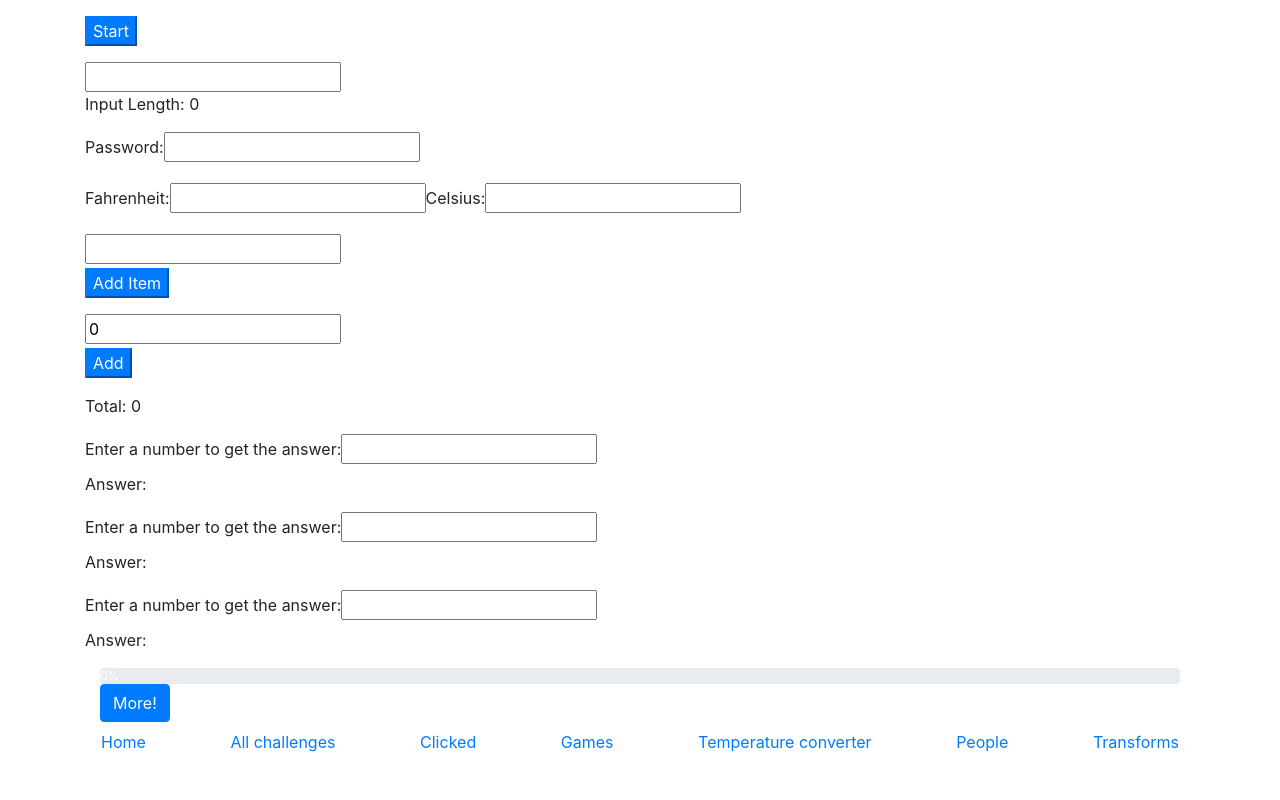
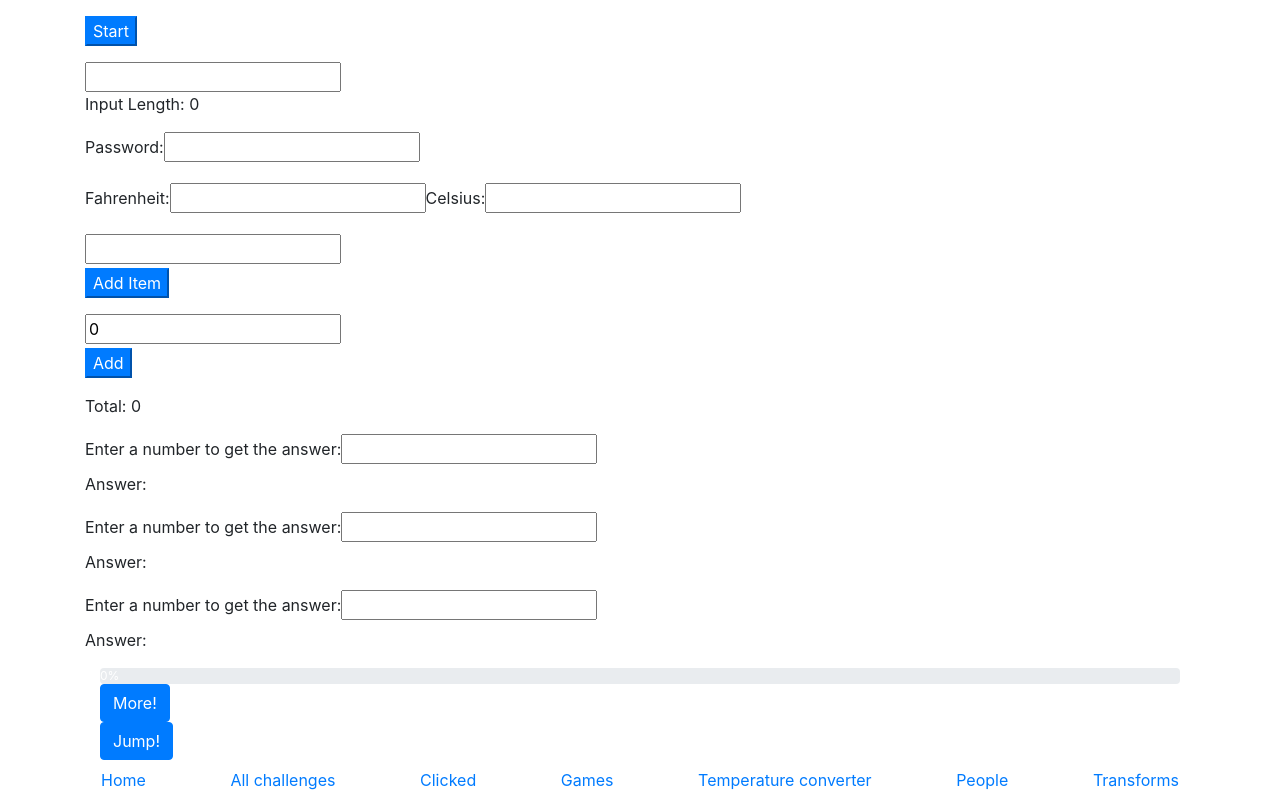
Before and after one commit to mdm106/week-09--first-react-app, a React (Create React App) app: page /all-challenges in a window 1280 px wide. Shown: the part 1651-2451 px from the top of the page. Before the commit the page ends 2413 px from the top, so only its background shows below. Built offline with nearby package versions, Linux system fonts and the light colour scheme.

Commit message:
Component with button that moves down 100px when pressed

```diff
--- a/src/components/Stuff.js
+++ b/src/components/Stuff.js
@@ -20,6 +20,7 @@ import List from './formComponents/List';
 import Adder from './formComponents/Adder';
 import Transform from './formComponents/Transform';
 import Progress from "./preBuilt/Progress";
+import CatchMeIfYouCanTwo from './preBuilt/CatchMeIfYouCanTwo';
 
 const Stuff = ({ square }) => (
     <>
@@ -54,6 +55,7 @@ const Stuff = ({ square }) => (
         <Transform transform={x => x + 4} />
         <Transform transform={x => x * 10} />
         <Progress />
+        <CatchMeIfYouCanTwo />
     </>
 );
 
--- /dev/null
+++ b/src/components/preBuilt/CatchMeIfYouCanTwo.js
@@ -0,0 +1,40 @@
+import React, { Component } from "react";
+
+import Button from 'react-bootstrap/Button';
+import Container from 'react-bootstrap/Container';
+
+class CatchMeIfYouCanTwo extends Component {
+    constructor(props) {
+        super(props);
+
+        this.state = { counter: 0 };
+
+        this.handleClick = this.handleClick.bind(this);
+    }
+
+    handleClick() {
+        let currentCounter = this.state.counter;
+
+        this.setState({ counter: currentCounter + this.props.jump });
+    }
+
+    render() {
+        const { counter } = this.state;
+
+        return (
+            <Container>
+                <Button onClick={ this.handleClick }
+                    variant="primary"
+                    style={{ transform: `translateY(${counter}px)`}}>
+                    Jump!
+                </Button>
+            </Container>
+        )
+    }
+};
+
+CatchMeIfYouCanTwo.defaultProps = {
+    jump: 100,
+};
+
+export default CatchMeIfYouCanTwo;
```
